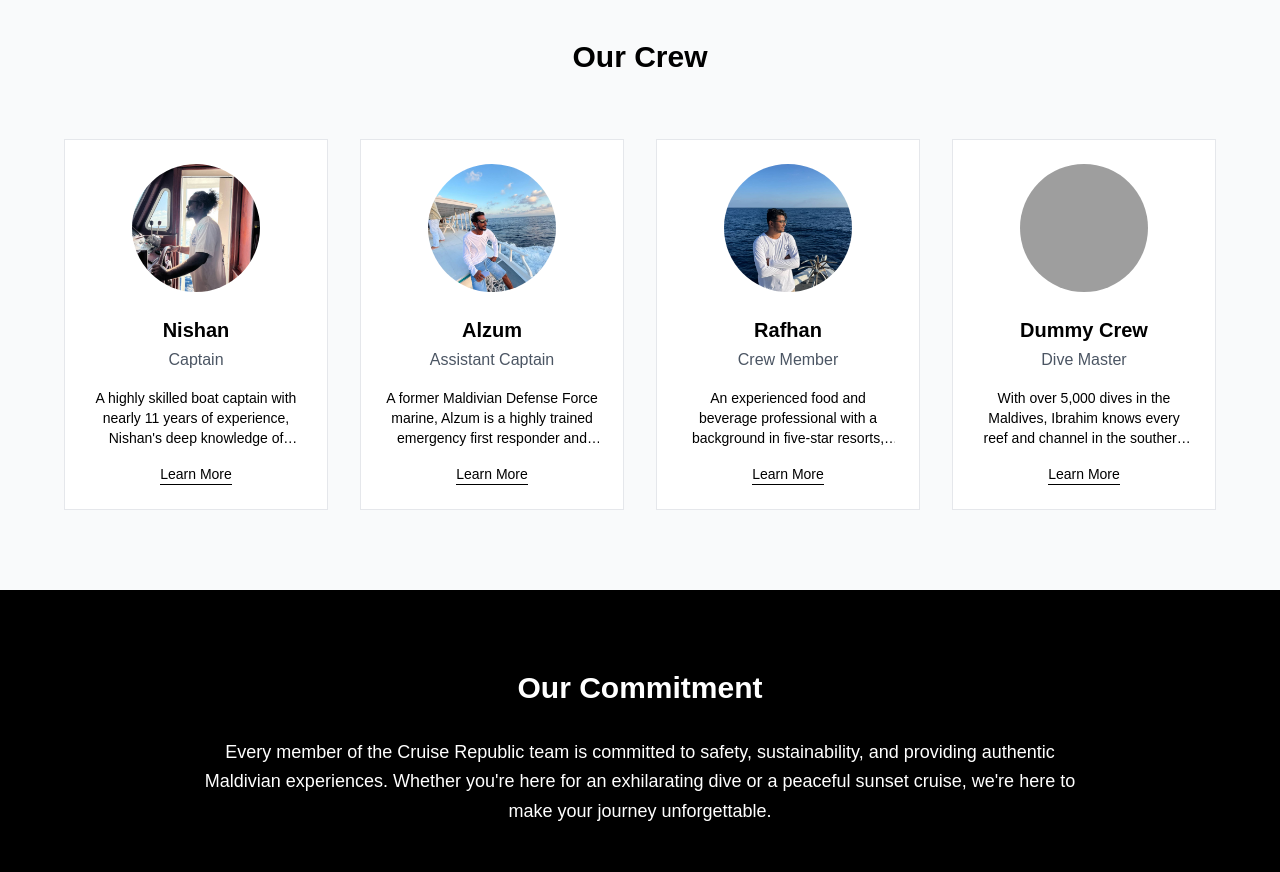
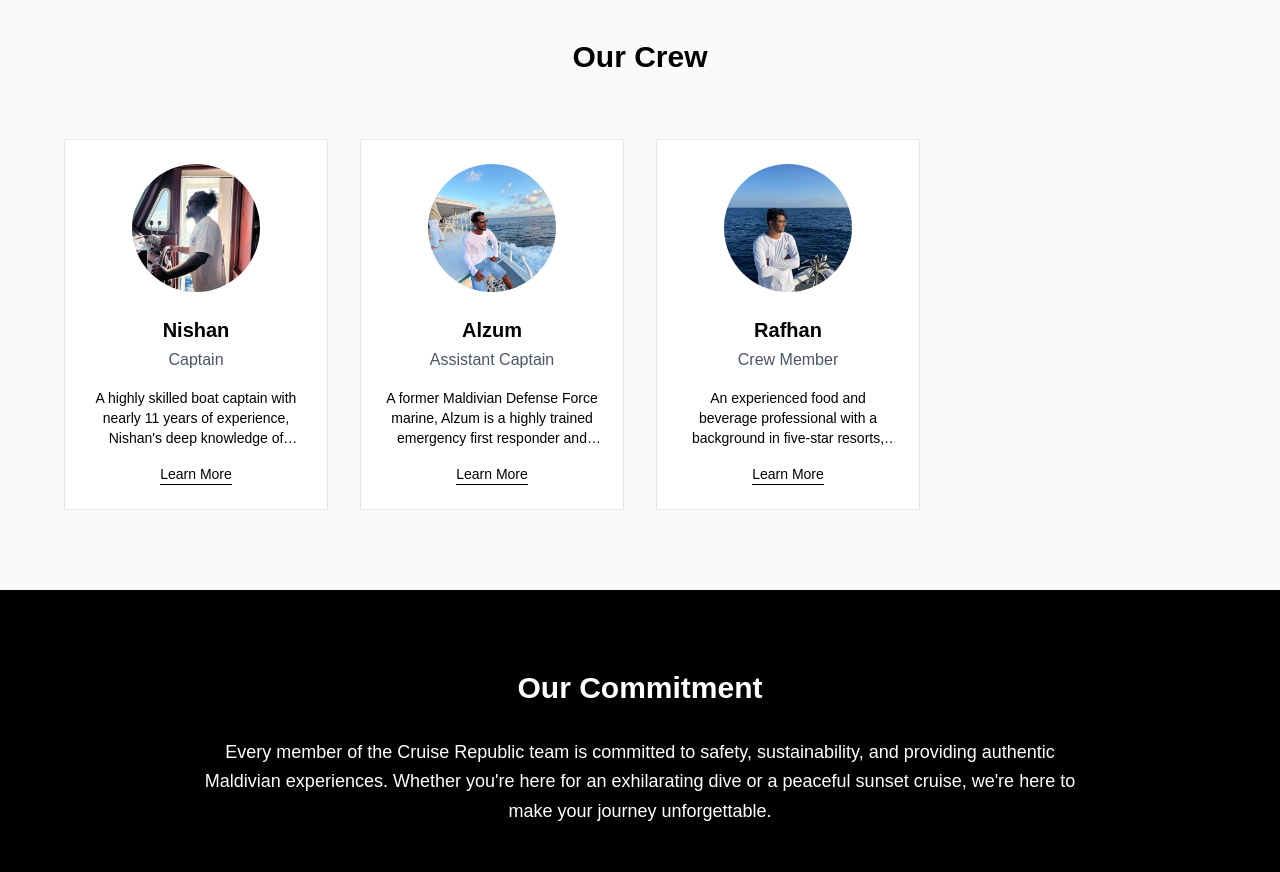
Before and after one commit to mouus/zaff-travel, a Next.js app: page /our-team in a window 1280 px wide. Shown: the part 2880-3752 px from the top of the page. Built offline with nearby package versions, Linux system fonts and the light colour scheme; grey boxes are pictures that could not be loaded.

Commit message:
dummy crew removed

```diff
--- a/app/our-team/page.jsx
+++ b/app/our-team/page.jsx
@@ -130,14 +130,6 @@ export default function TeamPage() {
       image: "/team-2.jpg",
       bio: "An experienced food and beverage professional with a background in five-star resorts, Rafhan brings refined hospitality skills to our team. His attention to detail and guest-focused service ensure a premium onboard experience.",
       expertise: "Food & Beverage, Guest Service, Hospitality",
-    },
-    {
-      id: "crew4",
-      name: "Dummy Crew ",
-      role: "Dive Master",
-      image: "/placeholder.svg?height=180&width=180",
-      bio: "With over 5,000 dives in the Maldives, Ibrahim knows every reef and channel in the southern atolls. His calm demeanor and expert knowledge make him an exceptional guide for divers of all experience levels.",
-      expertise: "Marine Life Identification, Dive Safety, Underwater Photography",
     },
   ]
 
```
